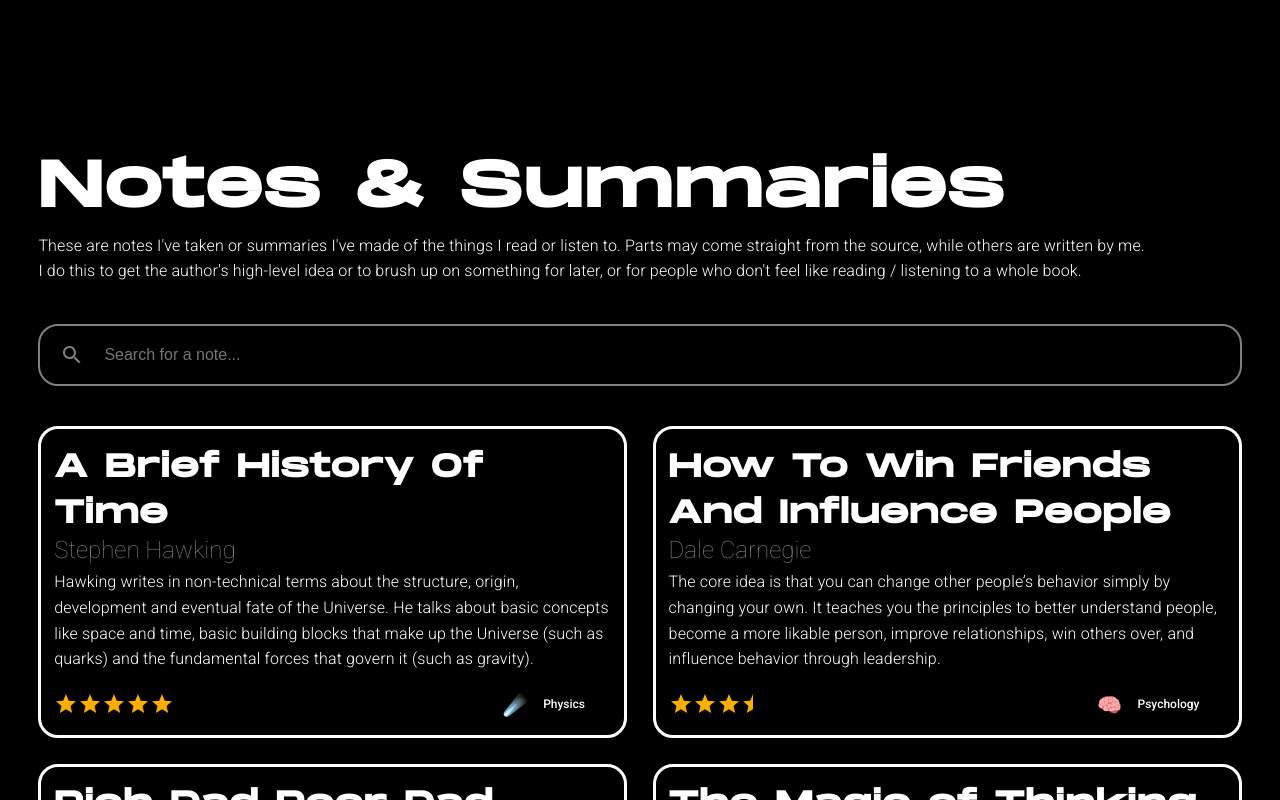
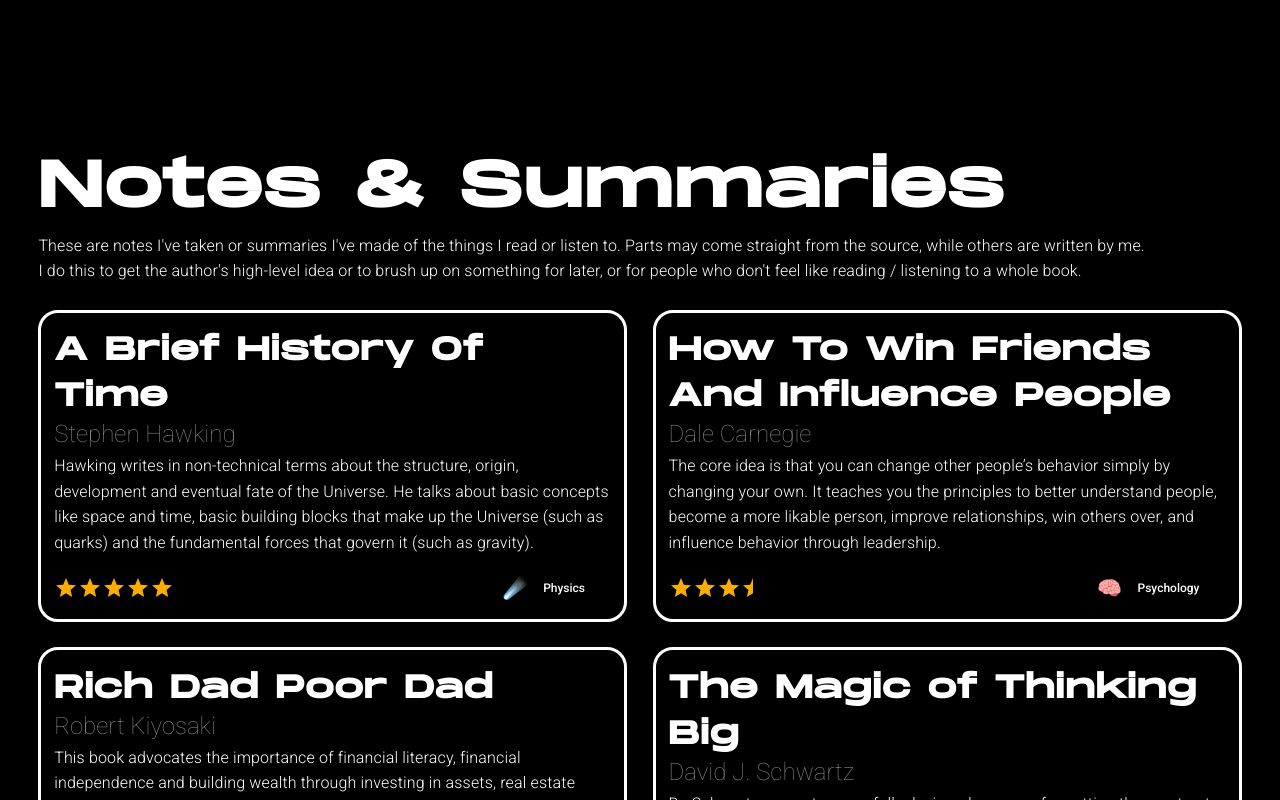
Before and after one commit to Wilmox/portfolio, a Next.js app: page /notes in a window 1280 px wide. Before the commit this address had no page. Shown: the top 800 px of the page. Built offline with nearby package versions, Linux system fonts and the light colour scheme.

Commit message:
Temporarily removed search

```diff
--- a/components/Search.js
+++ b/components/Search.js
@@ -10,7 +10,7 @@ export default function Search() {
     useEffect(() => {
         if (input != '') {
             router.push('/notes?search=' + input);
-            console.log("You searched", input);
+            console.log("You searched for ", input);
         } else {
             router.push('/notes');
         }
--- a/pages/notes/index.js
+++ b/pages/notes/index.js
@@ -35,7 +35,7 @@ export default function Notes({ notes }) {
             I do this to get the author&apos;s high-level idea or to brush up on something for later, or for people who don&apos;t feel like reading / listening to a whole book.</p>
           </header>
 
-          <Search />
+          {/*<Search />*/}
 
           <div className={noteStyle.notes}>
             {notes.map((note) => (
@@ -62,21 +62,17 @@ export default function Notes({ notes }) {
   )
 }
 
-export async function getServerSideProps(context) {
+export async function getStaticProps() {
   const allNotes = getAllNotes();
-
-  const searchTerm = context.query.search ?? "";
-
   let searchNotes = allNotes;
 
+   /*const searchTerm = context.query.search ?? "";
   if (searchTerm != null) {
     searchNotes =  searchNotes.filter((note) => {
       //Searches in title, author & abstract data field for a match with the query
       return note.data.title.toLowerCase().includes(searchTerm.toLowerCase()) || note.data.author.toLowerCase().includes(searchTerm.toLowerCase()) || note.data.abstract.toLowerCase().includes(searchTerm.toLowerCase())
     });
-  }
-
-
+  }*/
 
   return {
     props: {
```
